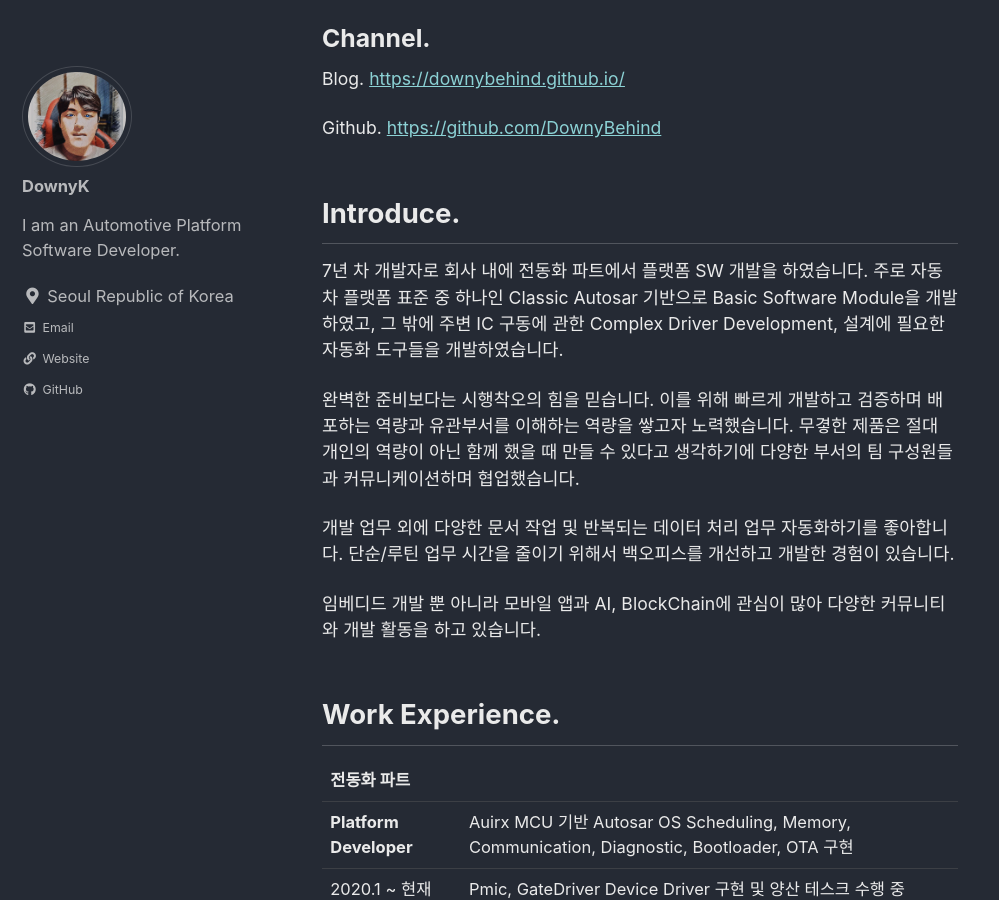
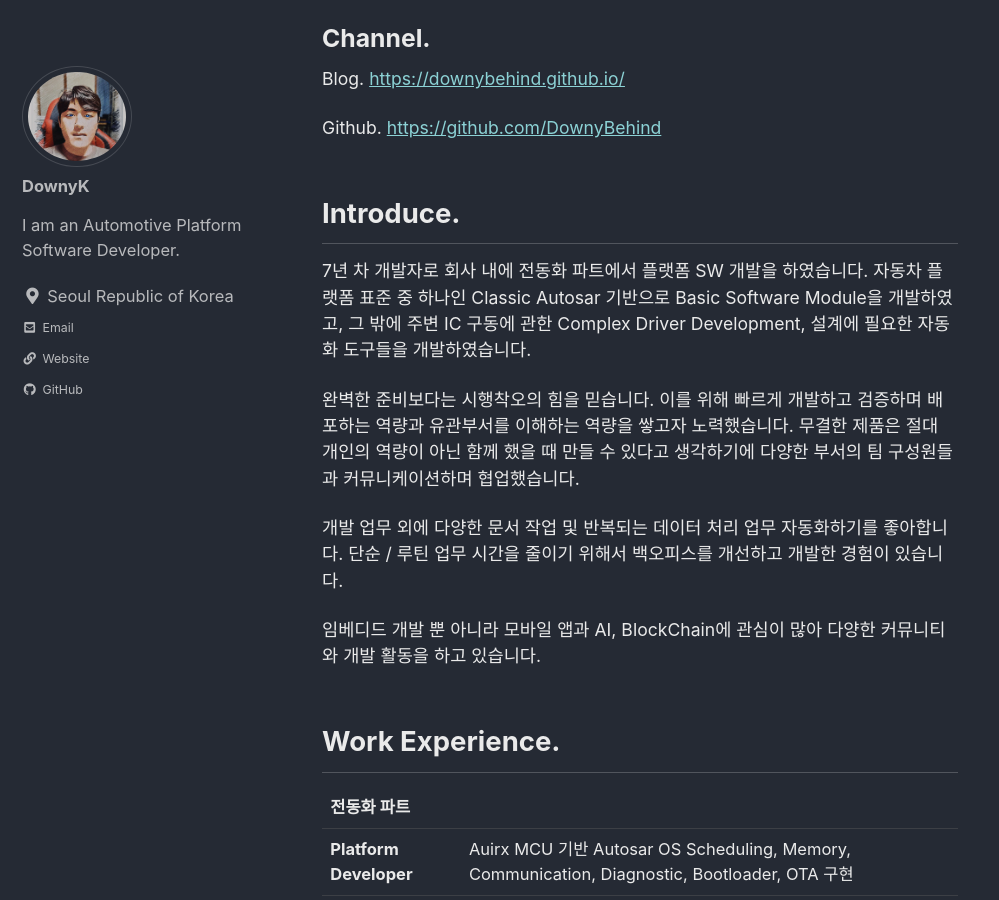
Before and after one commit to DownyBehind/downybehind.github.com, a Jekyll site: the page built from _pages/about.md, in a window 1280 px wide and 900 px high, scrolled down 485 px. Shown: the whole window, without its empty margins (0-999 px from the left). Built offline with Jekyll 4.4.1, drawn with Linux system fonts in a browser that asks for light colours; cached includes are drawn as plain includes.

Commit message:
update About part modify

```diff
--- a/_pages/about.md
+++ b/_pages/about.md
@@ -24,12 +24,12 @@ Github. [https://github.com/DownyBehind](https://github.com/DownyBehind)
 
 ## Introduce.
 
-7년 차 개발자로 회사 내에 전동화 파트에서 플랫폼 SW 개발을 하였습니다. 주로 자동차 플랫폼 표준 중 하나인 Classic Autosar 기반으로 Basic Software Module을 개발하였고, 그 밖에 주변 IC 구동에 관한 Complex Driver Development, 설계에 필요한 자동화 도구들을
+7년 차 개발자로 회사 내에 전동화 파트에서 플랫폼 SW 개발을 하였습니다. 자동차 플랫폼 표준 중 하나인 Classic Autosar 기반으로 Basic Software Module을 개발하였고, 그 밖에 주변 IC 구동에 관한 Complex Driver Development, 설계에 필요한 자동화 도구들을
 개발하였습니다.
 
-완벽한 준비보다는 시행착오의 힘을 믿습니다. 이를 위해 빠르게 개발하고 검증하며 배포하는 역량과 유관부서를 이해하는 역량을 쌓고자 노력했습니다. 무곃한 제품은 절대 개인의 역량이 아닌 함께 했을 때 만들 수 있다고 생각하기에 다양한 부서의 팀 구성원들과 커뮤니케이션하며 협업했습니다.
+완벽한 준비보다는 시행착오의 힘을 믿습니다. 이를 위해 빠르게 개발하고 검증하며 배포하는 역량과 유관부서를 이해하는 역량을 쌓고자 노력했습니다. 무결한 제품은 절대 개인의 역량이 아닌 함께 했을 때 만들 수 있다고 생각하기에 다양한 부서의 팀 구성원들과 커뮤니케이션하며 협업했습니다.
 
-개발 업무 외에 다양한 문서 작업 및 반복되는 데이터 처리 업무 자동화하기를 좋아합니다. 단순/루틴 업무 시간을 줄이기 위해서 백오피스를 개선하고 개발한 경험이 있습니다.
+개발 업무 외에 다양한 문서 작업 및 반복되는 데이터 처리 업무 자동화하기를 좋아합니다. 단순 / 루틴 업무 시간을 줄이기 위해서 백오피스를 개선하고 개발한 경험이 있습니다.
 
 임베디드 개발 뿐 아니라 모바일 앱과 AI, BlockChain에 관심이 많아 다양한 커뮤니티와 개발 활동을 하고 있습니다.
 
```
